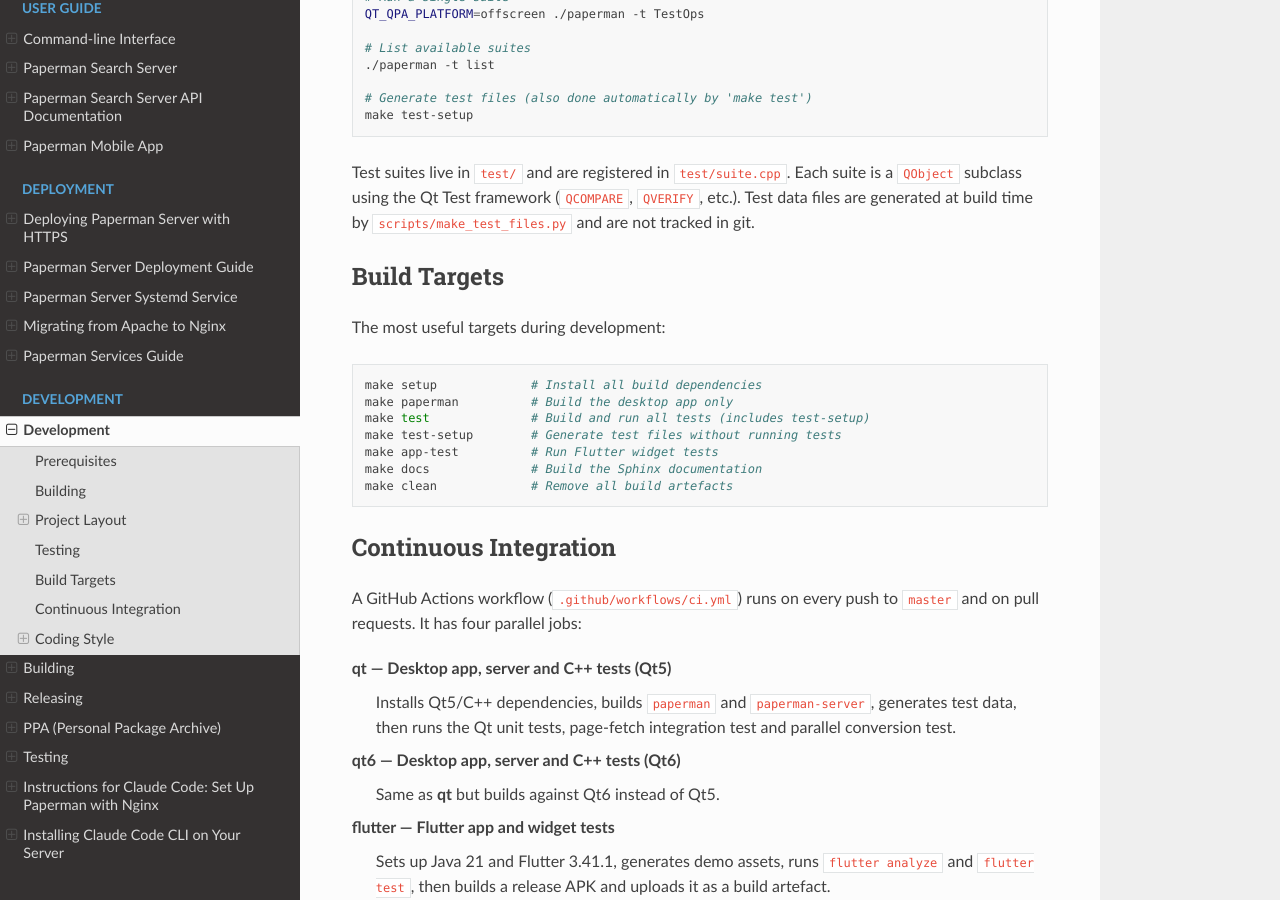
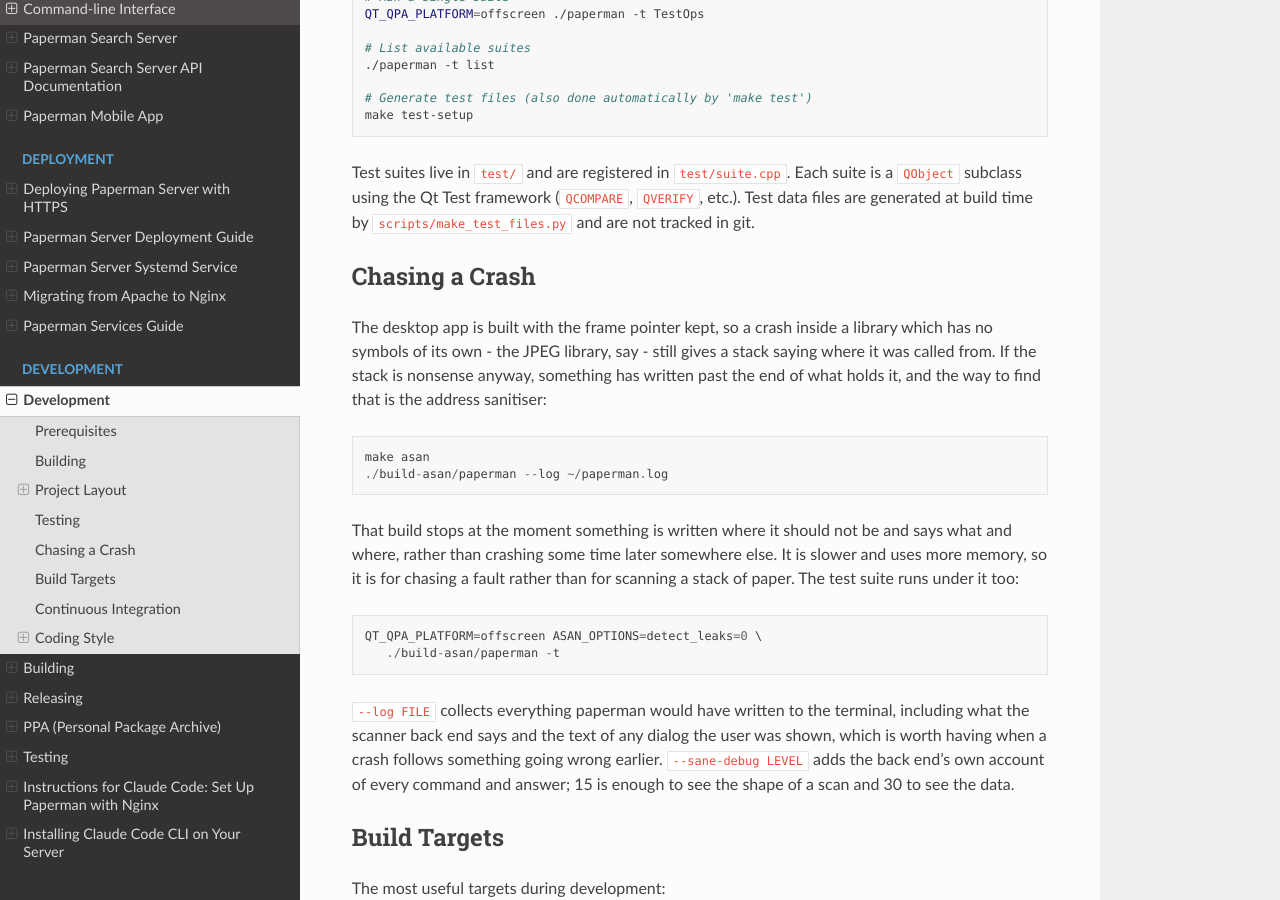
Before and after one commit to sjg20/paperman, a Sphinx documentation site: the page built from doc/develop.rst, in a window 1280 px wide and 900 px high, scrolled down 2656 px. Built offline with Sphinx 7.4.7 and the Read the Docs theme 3.1.0, drawn with Linux system fonts in a browser that asks for light colours.

Commit message:
build: Make a crash easier to read
A crash inside a library with no symbols of its own gives a stack of
nonsense: the frame pointer is gone, so there is nothing to walk back
through, and where it came from is the one thing wanted from a crash.
Keep the frame pointer.  It costs a register and a percent or so,
which is a good trade in a program which scans paper.

Add 'make asan' as well, which builds with the address sanitiser in a
directory of its own.  That build stops at the moment something is
written past the end of what holds it and says what and where, which
is the only way to find that kind of fault when the crash itself lands
somewhere unrelated.  The development notes say when to reach for it,
and what --log and --sane-debug add.

Co-developed-by: Claude Opus 5 (1M context) <noreply@anthropic.com>
Claude-Session: https://claude.ai/code/session_01BxfLL7T8McSpFMMxYekitE

```diff
--- a/doc/develop.rst
+++ b/doc/develop.rst
@@ -140,6 +140,34 @@ suite is a ``QObject`` subclass using the Qt Test framework (``QCOMPARE``,
 ``QVERIFY``, etc.).  Test data files are generated at build time by
 ``scripts/make_test_files.py`` and are not tracked in git.
 
+Chasing a Crash
+---------------
+
+The desktop app is built with the frame pointer kept, so a crash inside
+a library which has no symbols of its own - the JPEG library, say -
+still gives a stack saying where it was called from.  If the stack is
+nonsense anyway, something has written past the end of what holds it,
+and the way to find that is the address sanitiser::
+
+   make asan
+   ./build-asan/paperman --log ~/paperman.log
+
+That build stops at the moment something is written where it should not
+be and says what and where, rather than crashing some time later
+somewhere else.  It is slower and uses more memory, so it is for
+chasing a fault rather than for scanning a stack of paper.  The test
+suite runs under it too::
+
+   QT_QPA_PLATFORM=offscreen ASAN_OPTIONS=detect_leaks=0 \
+      ./build-asan/paperman -t
+
+``--log FILE`` collects everything paperman would have written to the
+terminal, including what the scanner back end says and the text of any
+dialog the user was shown, which is worth having when a crash follows
+something going wrong earlier.  ``--sane-debug LEVEL`` adds the back
+end's own account of every command and answer; 15 is enough to see the
+shape of a scan and 30 to see the data.
+
 Build Targets
 -------------
 
```
Also changed, not shown: 2 other files.
